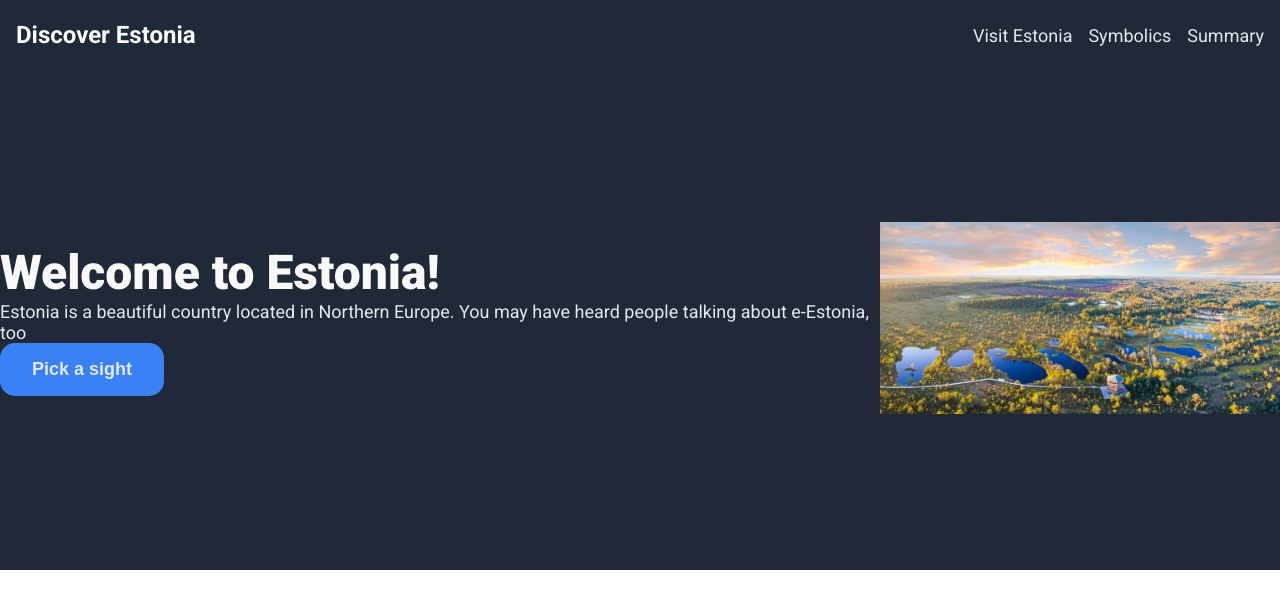
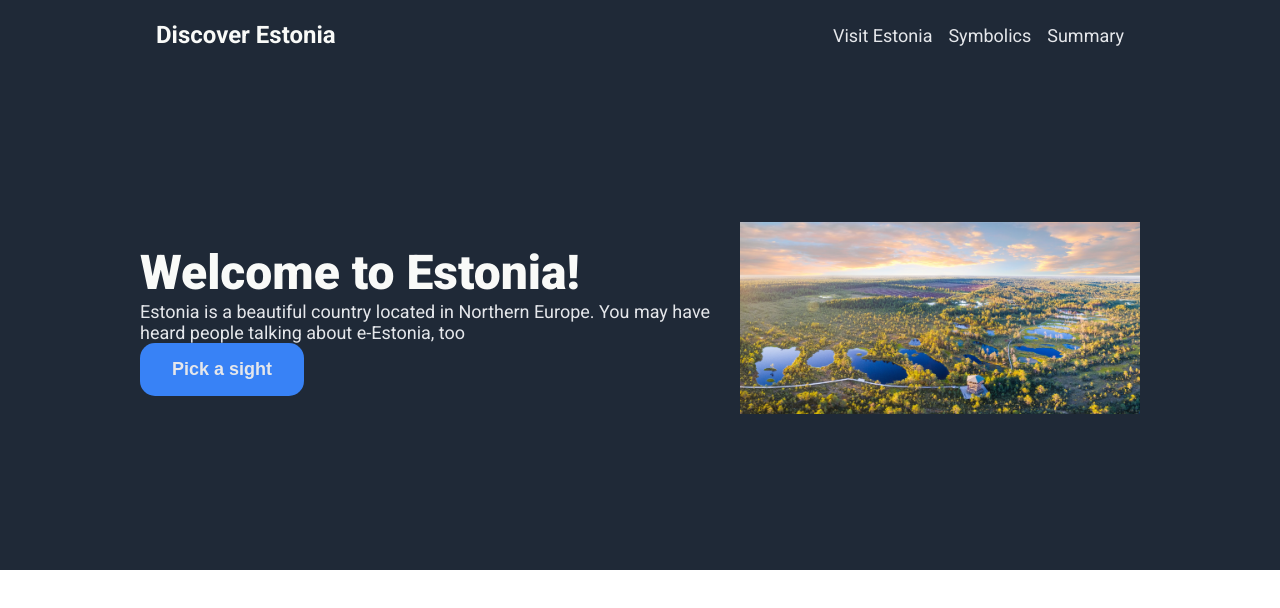
Before and after one commit to andras-tsitskan/odin-landing-page, a plain HTML site: page index.html in a window 1280 px wide. Drawn offline with Linux system fonts and the light colour scheme.

Commit message:
Narrow header and hero
Narrow header and hero content to max-width: 1000px;. Add background-
color to .header-wrapper and .hero-wrapper. These wrappers are
full-width.

```diff
--- a/styles/main.css
+++ b/styles/main.css
@@ -9,8 +9,14 @@ body {
   font-family: "Roboto", sans-serif;
 }
 
+.header-wrapper {
+  background-color: #1f2937;
+}
+
 header {
-  background-color: #1f2937;
+  max-width: 1000px;
+  margin: auto;
+  /* background-color: #1f2937; */
   height: 70px;
 }
 
@@ -46,12 +52,18 @@ nav {
   color: #e5e7eb;
 }
 
+.hero-wrapper {
+  background-color: #1f2937;
+}
+
 .hero {
+  max-width: 1000px;
+  margin: auto;
   height: 500px;
   display: flex;
   justify-content: space-around;
   align-items: center;
-  background-color: #1f2937;
+  /* background-color: #1f2937; */
 }
 
 .hero h1 {
```
